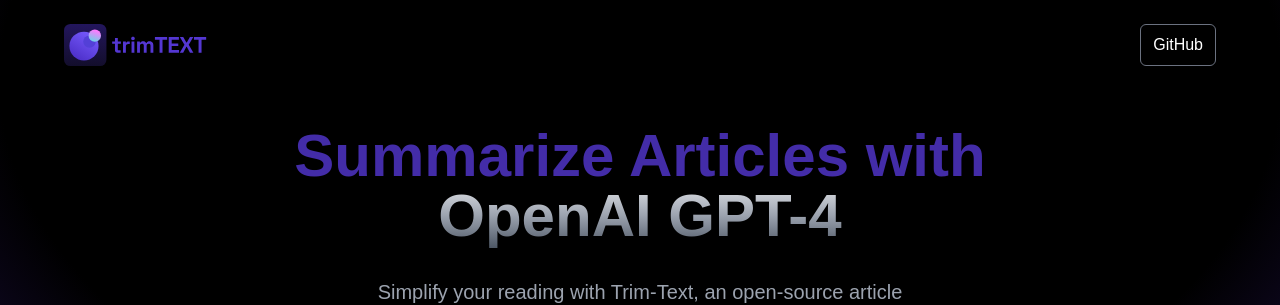
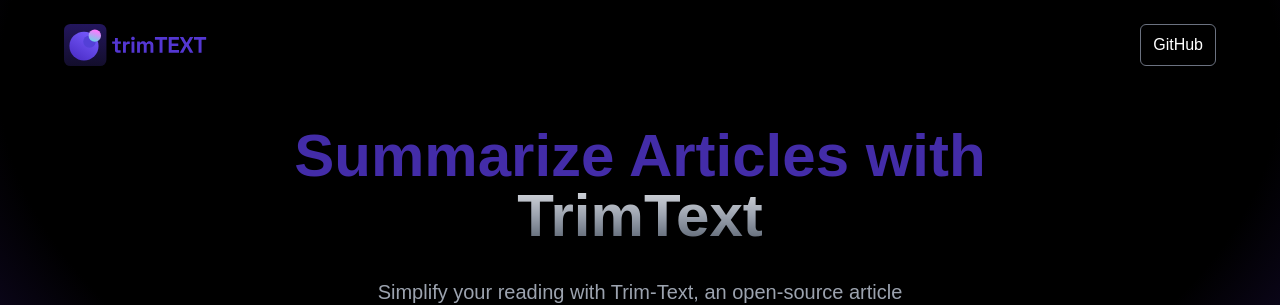
Before and after one commit to thealonemusk/Trim-Text, a React (Vite) app: page / in a window 1280 px wide. Shown: the top 305 px of the page. Built offline with nearby package versions, Linux system fonts and the light colour scheme; no server answers; a web font is replaced by a local one.

Commit message:
Update Hero.jsx for better clarity in hero section

```diff
--- a/src/components/Hero.jsx
+++ b/src/components/Hero.jsx
@@ -21,7 +21,7 @@
 
       <h1 className=" mt-5 text-5xl font-extrabold  sm:text-6xl text-center text-[#5437D2]/80  leading-loose ">
         Summarize Articles with <br className="max-md:hidden" />
-        <span className="orange_gradient ">OpenAI GPT-4</span>
+        <span className="orange_gradient ">TrimText</span>
       </h1>
       <div className="max-w-xl text-center mt-8 text-xl font-light text-gray-400 font-sans">
         Simplify your reading with Trim-Text, an open-source article summarizer
```
